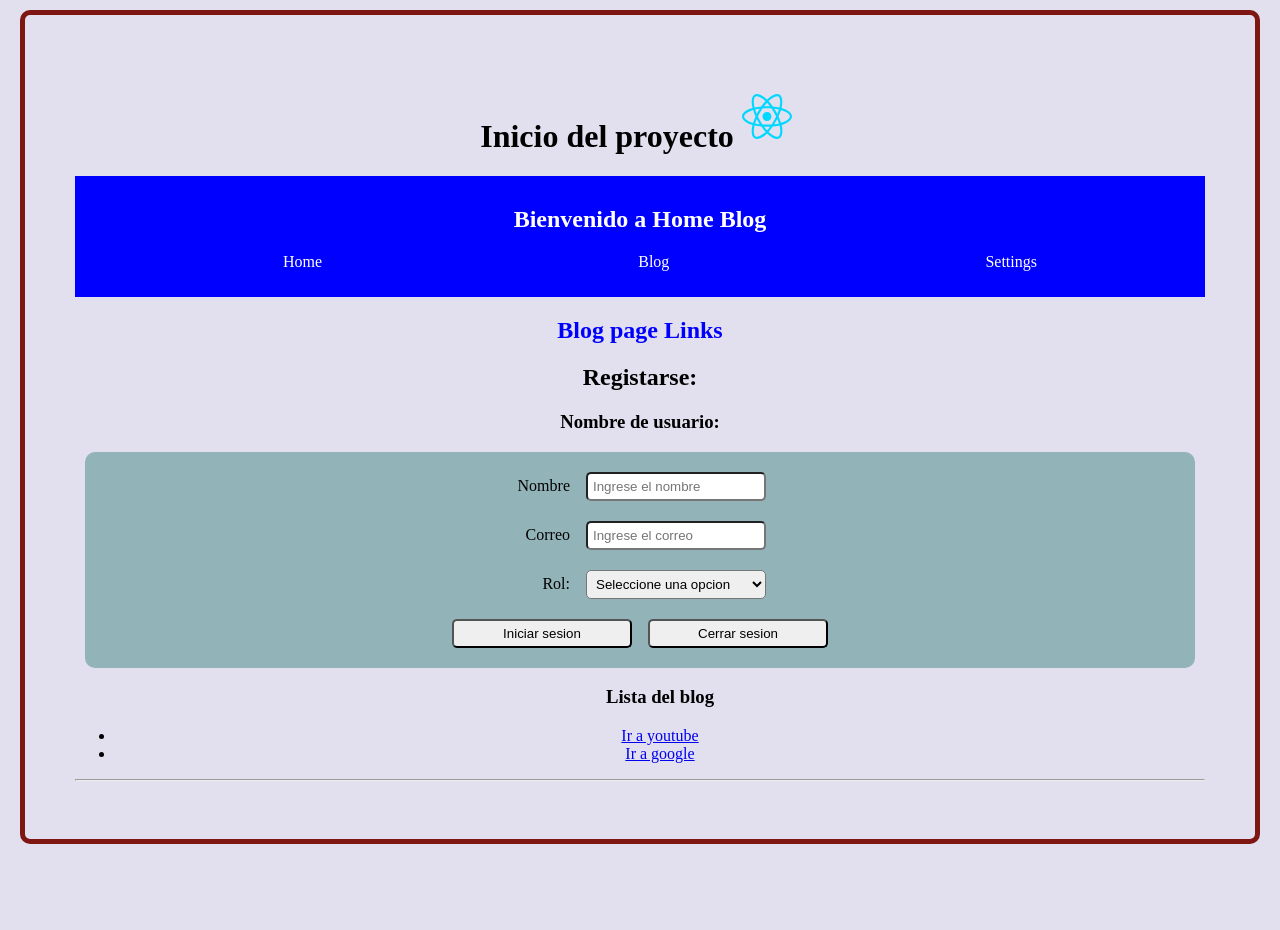
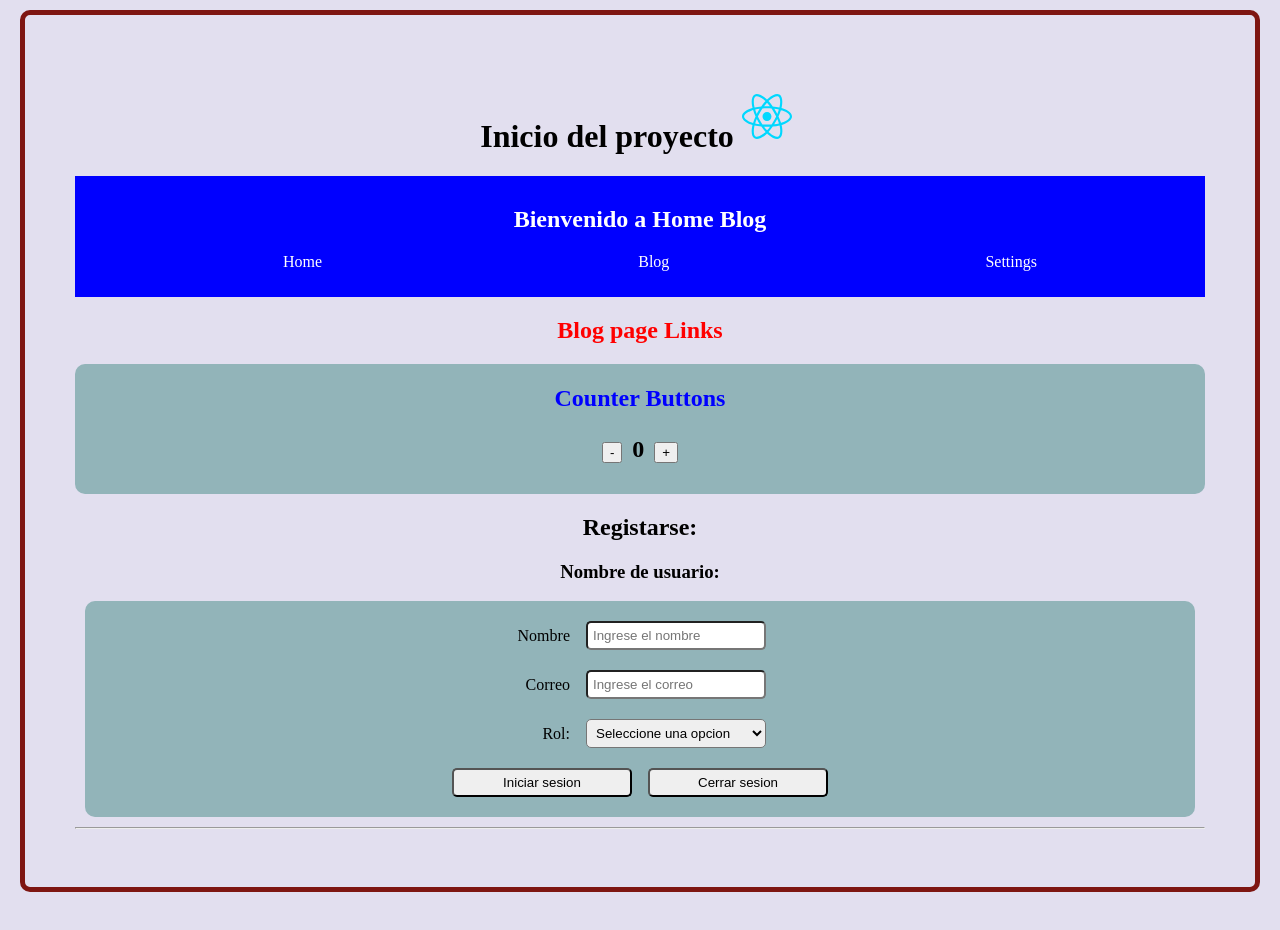
Before and after one commit to DanielGuzmanV/React-Js-Fundamentos, a React (Vite) app: page /linksBlog in a window 1280 px wide. Shown: the top 930 px of the page. Built offline with nearby package versions, Linux system fonts and the light colour scheme.

Commit message:
Testing unitarios agregados

```diff
--- a/src/pages/LinksBlogPage.jsx
+++ b/src/pages/LinksBlogPage.jsx
@@ -1,27 +1,33 @@
-import { Link } from "react-router-dom"
+import { useState } from "react"
 import HeaderComponent from "../components/HeaderComponent"
-import { useContext } from "react"
-import { UserContext } from "../context/user_context"
 import RegisterSettings from "../components/RegisterSettings"
 
 function LinksBlogPage() {
+  const [counter, setCounter] = useState(0);
 
   return (
     <>
       <HeaderComponent/>
-      <h2 style={{color: 'blue'}}>Blog page Links</h2>
+      <h2 style={{color: 'red'}} data-testid="homepage-title">Blog page Links</h2>
+
+      <div style={{
+        backgroundColor:'#92b4b9',
+        padding: '1px',
+        borderRadius: '10px'
+      }}>
+        <h2 style={{color:'blue'}}>Counter Buttons</h2>
+
+        <h2>
+          <button style={{margin: '10px'}} onClick={() => setCounter(counter === 0 ? counter :counter - 1)}> - </button>
+          <span data-testid="counter">{counter}</span>
+          <button style={{margin: '10px'}} onClick={() => setCounter(counter + 1)} data-testid="increase-counter"> + </button>
+        </h2>
+
+      </div>
+
 
       <RegisterSettings/>
 
-      <ul>
-        <h3>Lista del blog</h3>
-        <li>
-          <a href="https://www.youtube.com" target="_blank">Ir a youtube</a>
-        </li>
-        <li>
-          <a href="https://www.google.com" target="_blank">Ir a google</a>
-        </li>
-      </ul>
     </>
   )
 }
```
Also changed, not shown: 1 other file (tests, documents, lock files or other folders).
